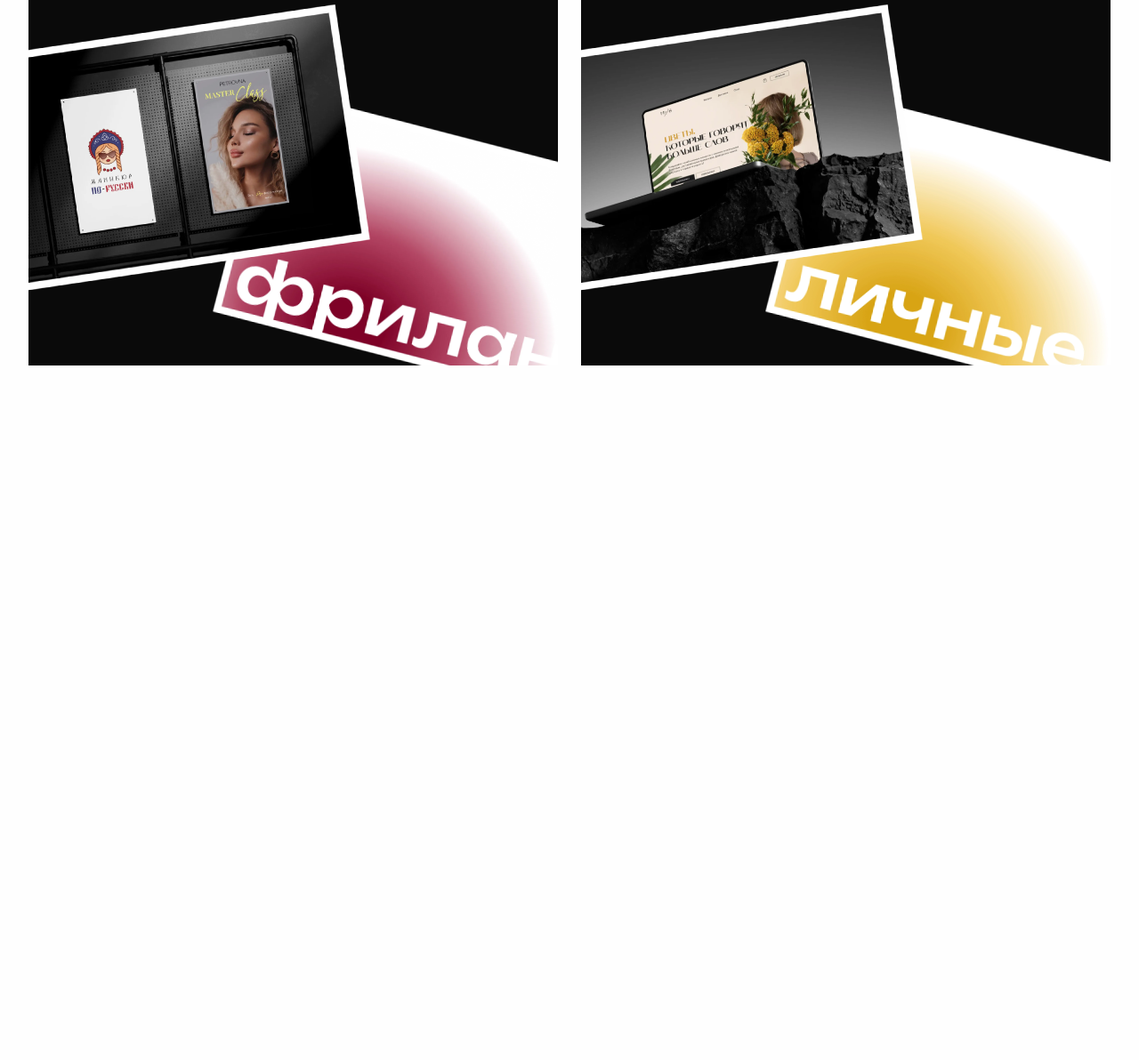
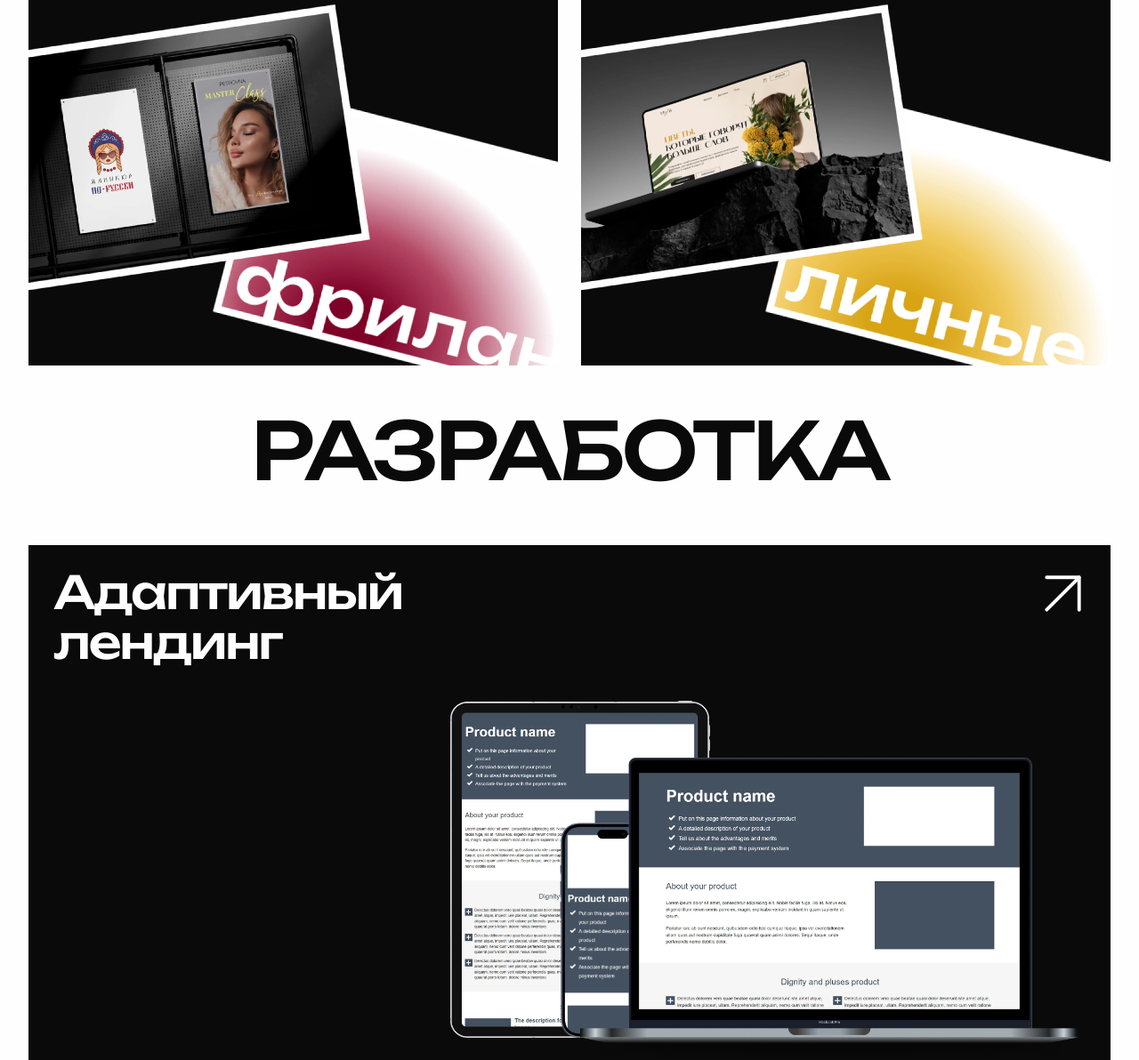
Before and after one commit to MatveyFalcon/sokolstylz, a website built with Parcel: page src/index.html in a window 1280 px wide. Shown: the part 1685-2877 px from the top of the page at 89% size. Before the commit the page ends 2096 px from the top, so only its background shows below. Built offline with nearby package versions, Linux system fonts and the light colour scheme.

Commit message:
finish projects section

```diff
--- a/src/assets/styles/layout/_projects.scss
+++ b/src/assets/styles/layout/_projects.scss
@@ -60,14 +60,6 @@
 			opacity: 0;
 			transition: opacity 0.45s;
 		}
-
-		&:hover::before {
-			opacity: 1;
-		}
-
-		&:hover .project__card-arrow {
-			transform: rotate(45deg);
-		}
 	}
 
 	&__card-header {
@@ -84,6 +76,10 @@
 
 		font-size: $fs-xl;
 		line-height: 0.9;
+	}
+
+	&__card-title--wide {
+		line-height: 1.1;
 	}
 
 	&__card-arrow {
@@ -129,12 +125,36 @@
 		z-index: 1;
 	}
 
-	&__card:hover &__card-image--main {
-		transform: rotate(-3deg) translateY(-6px);
-	}
+	&__card--wide {
+		width: 100%;
+		aspect-ratio: 2.1;
 
-	&__card:hover &__card-image--logo {
-		transform: rotate(5deg) translateY(-10px);
+		.project__card-image--desktop {
+			width: 46%;
+
+			right: 3%;
+			bottom: 0;
+
+			z-index: 4;
+		}
+
+		.project__card-image--tablet {
+			width: 24%;
+
+			right: 37%;
+			bottom: 6%;
+
+			z-index: 2;
+		}
+
+		.project__card-image--phone {
+			width: 10%;
+
+			right: 41%;
+			bottom: 5%;
+
+			z-index: 3;
+		}
 	}
 }
 
@@ -160,5 +180,57 @@
 		&__card {
 			padding: $gap-md;
 		}
+		&__card--wide {
+			aspect-ratio: 1.1;
+			.project__card-image--desktop {
+				width: 74%;
+				right: -10%;
+				bottom: 7%;
+			}
+
+			.project__card-image--tablet {
+				width: 35%;
+				right: 47%;
+				bottom: 13%;
+			}
+
+			.project__card-image--phone {
+				width: 16%;
+				right: 54%;
+				bottom: 12%;
+			}
+		}
 	}
 }
+
+@media (hover: hover) {
+	.project__card:hover::before {
+		opacity: 1;
+	}
+
+	.project__card:hover .project__card-arrow {
+		transform: rotate(45deg);
+	}
+
+	.project__card:hover .project__card-image--main {
+		transform: rotate(-3deg) translateY(-6px);
+	}
+
+	.project__card:hover .project__card-image--logo {
+		transform: rotate(5deg) translateY(-10px);
+	}
+
+	.project__card--wide:hover {
+		.project__card-image--desktop {
+			transform: translateY(-12px);
+		}
+
+		.project__card-image--tablet {
+			transform: translate(-8px, -18px);
+		}
+
+		.project__card-image--phone {
+			transform: translate(-14px, 12px);
+		}
+	}
+}
--- a/src/index.html
+++ b/src/index.html
@@ -277,6 +277,40 @@
 								</div>
 							</a>
 						</div>
+						<h1 class="projects__title">Разработка</h1>
+						<a href="#" class="project__card project__card--wide">
+							<div class="project__card-header">
+								<h3 class="project__card-title project__card-title--wide">
+									Адаптивный<br />
+									лендинг
+								</h3>
+
+								<img
+									class="project__card-arrow"
+									src="./assets/images/arrow.svg"
+									alt="arrow"
+								/>
+							</div>
+							<div class="project__card-images">
+								<img
+									class="project__card-image project__card-image--desktop"
+									src="./assets/images/landing-desktop.webp"
+									alt=""
+								/>
+
+								<img
+									class="project__card-image project__card-image--tablet"
+									src="./assets/images/landing-tablet.webp"
+									alt=""
+								/>
+
+								<img
+									class="project__card-image project__card-image--phone"
+									src="./assets/images/landing-phone.webp"
+									alt=""
+								/>
+							</div>
+						</a>
 					</div>
 				</div>
 			</section>
```
Also changed, not shown: dist/index.html, dist/landing-desktop.3e908467.webp (added), dist/landing-phone.9987f782.webp (added), dist/landing-tablet.c73afd3a.webp (added), src/assets/images/landing-desktop.webp (added), src/assets/images/landing-phone.webp (added), src/assets/images/landing-tablet.webp (added), 2 other files.
